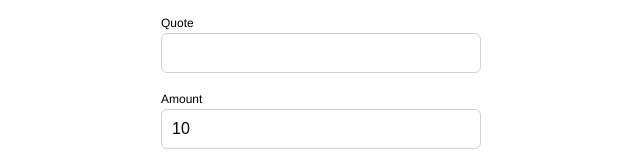
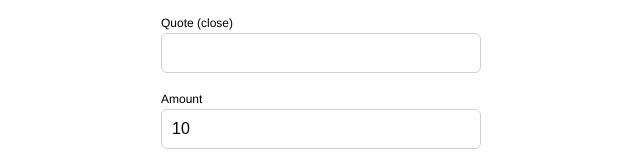
Before and after one commit to omedemo/rng-hash-verificator, a plain HTML site: page index.html in a window 1280 px wide. Shown: the part 176-342 px from the top of the page, 319-959 px from the left. Drawn offline with nearby package versions, Linux system fonts and the light colour scheme.

Commit message:
BG-12187

```diff
--- a/index.html
+++ b/index.html
@@ -165,7 +165,7 @@
     </div>
 
     <div class="form-field">
-      <label>Quote</label>
+      <label>Quote (close)</label>
       <input id="quote" name="quote" type="text"/>
     </div>
 
```
